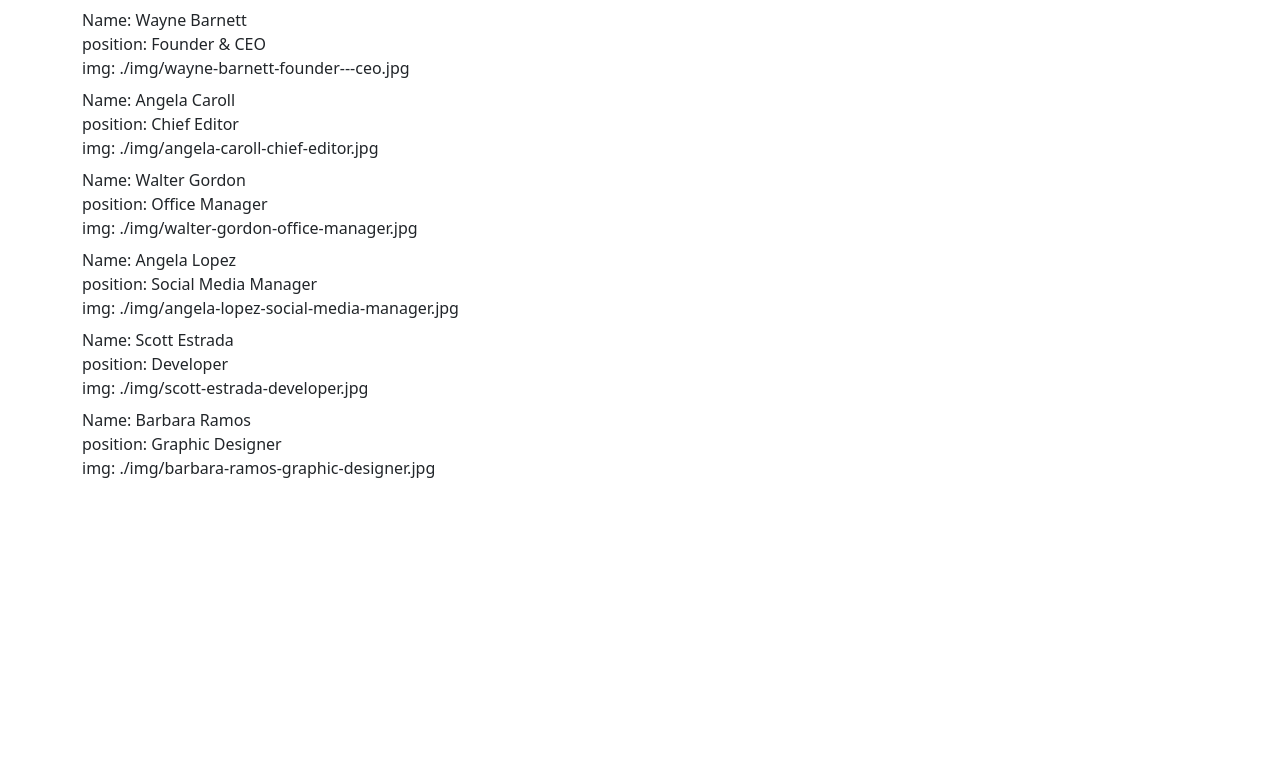
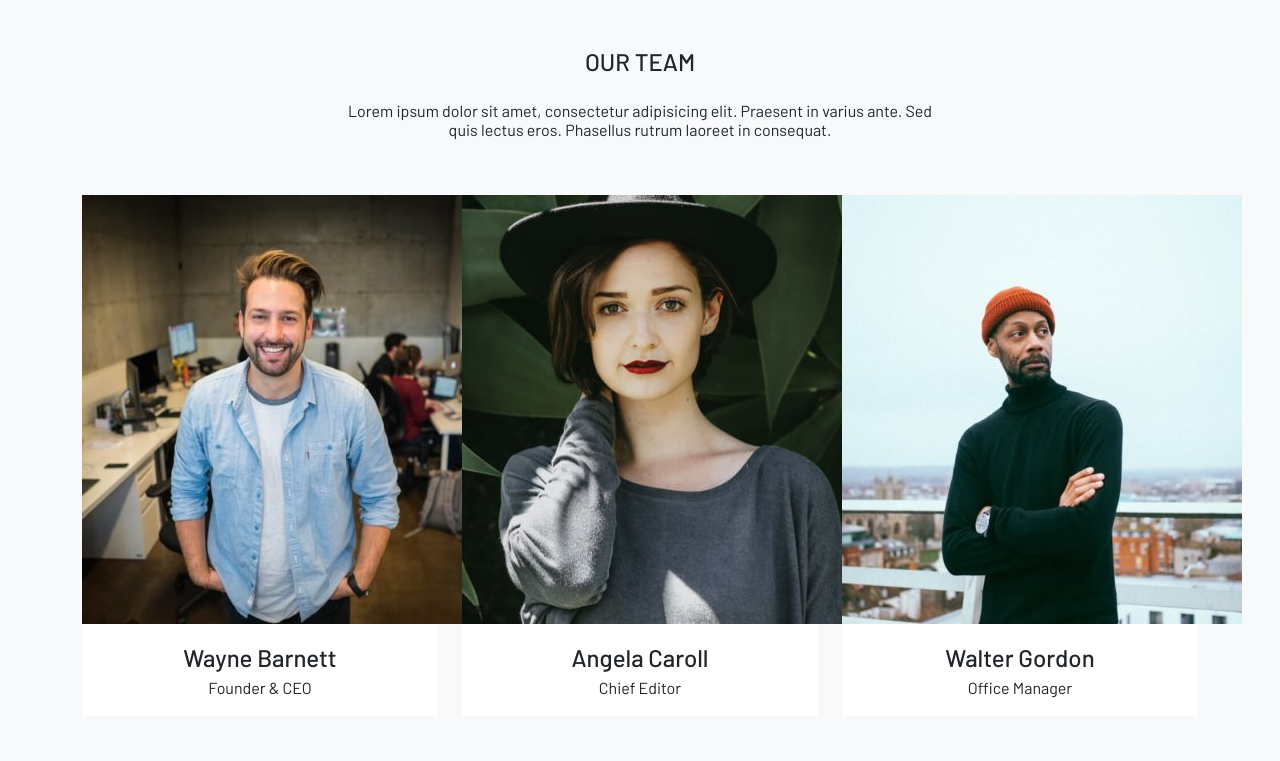
Before and after one commit to jfmarkan/js-our-team, a plain HTML site: page index.html in a window 1280 px wide. Shown: the top 761 px of the page. Drawn offline with nearby package versions, Linux system fonts and the light colour scheme.

Commit message:
done with bonus 2

```diff
--- a/css/styles.css
+++ b/css/styles.css
@@ -0,0 +1,23 @@
+body{
+    font-family: 'Barlow', sans-serif;
+}
+
+h2{
+    text-transform: uppercase;
+    font-size: 1.5rem;
+
+}
+
+h4{
+    font-size: 1rem;
+    font-weight: 400;
+}
+
+.picture{
+    width: 100%
+}
+
+.team-member-name{
+    font-size: 1.5rem;
+    font-weight: 500;
+}
--- a/index.html
+++ b/index.html
@@ -5,13 +5,25 @@
     <meta http-equiv="X-UA-Compatible" content="IE=edge">
     <meta name="viewport" content="width=device-width, initial-scale=1.0">
     <title>Document</title>
+
+    <link href="https://cdn.jsdelivr.net/npm/bootstrap@5.2.3/dist/css/bootstrap.min.css" rel="stylesheet" integrity="sha384-rbsA2VBKQhggwzxH7pPCaAqO46MgnOM80zW1RWuH61DGLwZJEdK2Kadq2F9CUG65" crossorigin="anonymous">
+
     <link rel="stylesheet" href="./css/styles.css">
-        <link href="https://cdn.jsdelivr.net/npm/bootstrap@5.2.3/dist/css/bootstrap.min.css" rel="stylesheet" integrity="sha384-rbsA2VBKQhggwzxH7pPCaAqO46MgnOM80zW1RWuH61DGLwZJEdK2Kadq2F9CUG65" crossorigin="anonymous">
+
+    <link rel="preconnect" href="https://fonts.googleapis.com">
+<link rel="preconnect" href="https://fonts.gstatic.com" crossorigin>
+<link href="https://fonts.googleapis.com/css2?family=Barlow:ital,wght@0,100;0,200;0,300;0,400;0,500;0,600;0,700;0,800;0,900;1,100;1,200;1,300;1,400;1,500;1,600;1,700;1,800;1,900&display=swap" rel="stylesheet">
 </head>
 <body>
-    <div class="container">
+    <main class="bg-light">
+        <div class="container text-center">
+            <h2 class="pt-5">our team</h2>
+            <h4 class="pt-3">Lorem ipsum dolor sit amet, consectetur adipisicing elit. Praesent in varius ante. Sed <br> quis lectus eros. Phasellus rutrum laoreet in consequat.</h4>
+            <div class="row d-flex pt-5" id="cards-container">
 
-    </div>
+            </div>
+        </div>
+    </main>
     <script src="./js/script.js"></script>
 </body>
 </html>
--- a/js/script.js
+++ b/js/script.js
@@ -20,22 +20,61 @@ for (let i = 0; i < teamMembers.length; i++){
 }
 
 // Milestone 2
-const divElement = document.querySelector('div');
+// const divElement = document.querySelector('div');
 
-for (let i = 0; i < teamMembers.length; i++){
-    const div = document.createElement('div');
-    // div.innerHTML = 'Name: ' + teamMembers[i].firstName + ' ' + teamMembers[i].lastName + '<br> ' + 'position: ' + teamMembers[i].position + '<br>' +  'img: ' + teamMembers[i].img;
-    div.innerHTML = 'Name: ' + teamMembers[i].firstName + ' ' + teamMembers[i].lastName + '<br> ' + 'position: ' + teamMembers[i].position + '<br>' +  'img: ' + imageToString(i);
-    divElement.append(div);
-    div.classList.add('my-2')
+// for (let i = 0; i < teamMembers.length; i++){
+//     const div = document.createElement('div');
+//     // div.innerHTML = 'Name: ' + teamMembers[i].firstName + ' ' + teamMembers[i].lastName + '<br> ' + 'position: ' + teamMembers[i].position + '<br>' +  'img: ' + teamMembers[i].img;
+//     div.innerHTML = 'Name: ' + teamMembers[i].firstName + ' ' + teamMembers[i].lastName + '<br> ' + 'position: ' + teamMembers[i].position + '<br>' +  'img: ' + imageToString(i);
+//     divElement.append(div);
+//     div.classList.add('my-2')
+// }
+
+// Bonus 1
+//after opening a ticket Stefano told me to use the img string within every object to create the img src string
+// function imageToString (i){
+//     firstName = teamMembers[i].firstName.toLowerCase();
+//     lastName = teamMembers[i].lastName.toLowerCase();
+//     position = teamMembers[i].position.replace(/[^a-zA-Z0-9]/g,'-').toLowerCase();
+
+//     return imgFolder + firstName +'-'+ lastName +'-'+ position + extension;
+// }
+
+function imageToString (i){
+    imgName = teamMembers[i].img
+    return imgFolder + imgName;
 }
 
-// Bonus 1
+// Bonus 2
 
-function imageToString (i){
-    firstName = teamMembers[i].firstName.toLowerCase();
-    lastName = teamMembers[i].lastName.toLowerCase();
-    position = teamMembers[i].position.replace(/[^a-zA-Z0-9]/g,'-').toLowerCase();
+const cardsContainerElement = document.getElementById('cards-container');
 
-    return imgFolder + firstName +'-'+ lastName +'-'+ position + extension;
+for (let i=0; i<teamMembers.length; i++){
+        const card = document.createElement('div');
+        card.classList.add('col-4', 'mb-5');
+        const imageHolder = document.createElement('div');
+        imageHolder.classList.add('picture');
+        imageHolder.innerHTML = '<img src="' + imageToString(i) + '" alt="' + teamMembers[i].firstName + ' ' + teamMembers[i].lastName + ' Photo' + '"></img>';
+        card.append(imageHolder);
+        const dataHolder = document.createElement('div');
+        dataHolder.classList.add('bg-white', 'py-3');
+        dataHolder.innerHTML = '<span class="team-member-name">' + teamMembers[i].firstName + ' ' + teamMembers[i].lastName + '</span><br>' + '<span class="team-member-position">' + teamMembers[i].position + '</span>';
+        card.append(dataHolder);
+        cardsContainerElement.append(card)
+
 }
+
+
+
+
+/*
+<div class="col-4 mb-5">
+    <div class="picture">
+        img
+    </div>
+    <div class="bg-white py-3">
+        <span class="team-member-name">Levi's</span><br>
+        <span class="team-member-position">relaxed fit tee unisex</span><br>
+    </div>
+</div>
+*/
```
